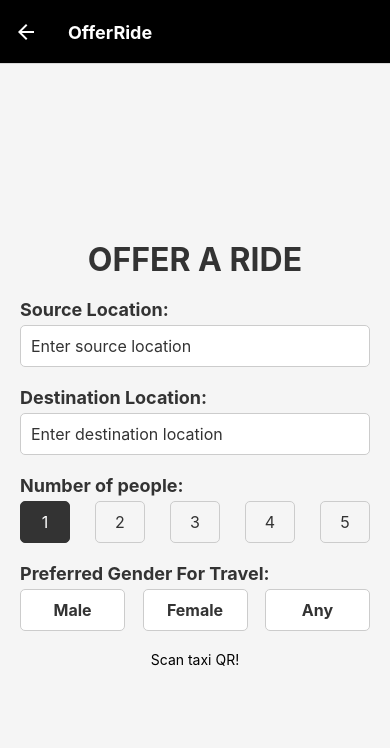
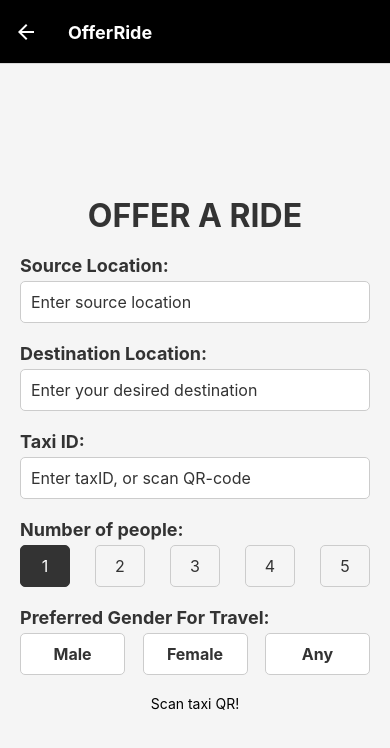
Before and after one commit to Kartik1109/RideShare, a React Native app: screen /OfferRide in a window 390 px wide. Shown: the top 748 px of the page. Built offline with nearby package versions, Linux system fonts and the light colour scheme.

Commit message:
added qr-code camera function

```diff
--- a/App.js
+++ b/App.js
@@ -13,6 +13,7 @@ import AlertPage from './Alert'
 import EditPage from './EditAccountPage';
 import DeletionReasonPage from './DeletionReasonPage';
 import Settings from './settings';
+import QRCode from './QRCode';
 
 
 
@@ -77,6 +78,7 @@ function App() {
         <Stack.Screen name="EditPage" component={EditPage} />
         <Stack.Screen name="DeletionReasonPage" component={DeletionReasonPage} />
         <Stack.Screen name="Settings" component={Settings} />
+        <Stack.Screen name="QRCode" component={QRCode} />
 
 
       </Stack.Navigator>
--- a/ORS.js
+++ b/ORS.js
@@ -1,10 +1,12 @@
 import React, { useState } from 'react';
 import { View, Text, StyleSheet, TextInput, TouchableOpacity } from 'react-native';
 
-const OfferRide = () => {
+const OfferRide = ({ navigation }) => {
   const [source, setSource] = useState('');
   const [destination, setDestination] = useState('');
   const [numPeople, setNumPeople] = useState(1);
+  const [taxiID, settaxiID] = useState('');
+
 
   const handleNumPeopleChange = (value) => {
     setNumPeople(value);
@@ -36,7 +38,16 @@ const OfferRide = () => {
           style={styles.input}
           value={destination}
           onChangeText={setDestination}
-          placeholder="Enter destination location"
+          placeholder="Enter your desired destination"
+        />
+      </View>
+      <View style={styles.inputContainer}>
+        <Text style={styles.label}>Taxi ID:</Text>
+        <TextInput
+          style={styles.input}
+          value={taxiID}
+          onChangeText={settaxiID}
+          placeholder="Enter taxID, or scan QR-code"
         />
       </View>
       <View style={styles.inputContainer}>
@@ -86,7 +97,7 @@ const OfferRide = () => {
           </TouchableOpacity>
         </View>
       </View>
-      <TouchableOpacity onPress={() => navigation.navigate('qr-code')}>
+      <TouchableOpacity onPress={() => navigation.navigate('QRCode')}>
         <Text style={styles.linkText}>Scan taxi QR!</Text>
       </TouchableOpacity>
     </View>
--- /dev/null
+++ b/QRCode.js
@@ -0,0 +1,72 @@
+import React, { useState, useEffect } from 'react';
+import { Text, View, StyleSheet, Button } from 'react-native';
+import { BarCodeScanner } from 'expo-barcode-scanner';
+
+export default function App({ navigation }) {
+    const [hasPermission, setHasPermission] = useState(null);
+    const [scanned, setScanned] = useState(false);
+    const [qrCodeData, setQRCodeData] = useState('');
+
+    useEffect(() => {
+        (async () => {
+            const { status } = await BarCodeScanner.requestPermissionsAsync();
+            setHasPermission(status === 'granted');
+        })();
+    }, []);
+
+    const handleBarCodeScanned = ({ type, data }) => {
+        setScanned(true);
+        setQRCodeData(data);
+        navigation.navigate('OfferRide', { qrCodeData })
+
+    };
+
+    if (hasPermission === null) {
+        return <Text>Requesting for camera permission</Text>;
+    }
+    if (hasPermission === false) {
+        return <Text>No access to camera</Text>;
+    }
+
+    return (
+        <View style={styles.container}>
+            <BarCodeScanner
+                onBarCodeScanned={scanned ? undefined : handleBarCodeScanned}
+                style={StyleSheet.absoluteFillObject}
+            />
+
+            {scanned && (
+                <View style={styles.qrData}>
+                    <Text style={styles.qrText}>QR Code Data:</Text>
+                    <Text style={styles.qrText}>{qrCodeData}</Text>
+                </View>
+            )}
+
+            {!scanned && (
+                <View style={styles.buttonContainer}>
+                    <Button title={'Scan QR Code'} onPress={() => setScanned(false)} />
+                </View>
+            )}
+        </View>
+    );
+}
+
+const styles = StyleSheet.create({
+    container: {
+        flex: 1,
+        flexDirection: 'column',
+        justifyContent: 'center',
+        alignItems: 'center',
+    },
+    buttonContainer: {
+        marginTop: 20,
+        marginBottom: 40,
+    },
+    qrData: {
+        alignItems: 'center',
+    },
+    qrText: {
+        fontSize: 20,
+        margin: 10,
+    },
+});
--- a/SignUp.js
+++ b/SignUp.js
@@ -66,7 +66,7 @@ const SignUp = ({ navigation }) => {
         }
         axios(inserNewUser_config).then(function (res) {
           console.log(JSON.stringify(res));
-          navigation.navigate('Login');
+          navigation.navigate('Main');
         })
       })
       .catch(function (error) {
--- a/package.json
+++ b/package.json
@@ -16,6 +16,7 @@
     "axios": "^1.3.5",
     "expo": "~48.0.9",
     "expo-status-bar": "~1.4.4",
+    "fs": "^0.0.1-security",
     "jimp": "^0.22.7",
     "mongodb": "^5.1.0",
     "mongodb-client-encryption": "^2.7.1",
@@ -24,12 +25,15 @@
     "react": "18.2.0",
     "react-native": "0.71.6",
     "react-native-animatable": "^1.3.3",
+    "react-native-fs": "^2.20.0",
     "react-native-gesture-handler": "^2.9.0",
     "react-native-google-places-autocomplete": "^2.5.1",
     "react-native-picker-select": "^8.0.4",
     "react-native-reanimated": "~2.14.4",
     "react-native-safe-area-context": "^4.5.0",
-    "react-native-screens": "^3.20.0"
+    "react-native-screens": "^3.20.0",
+    "rn-nodeify": "^10.3.0",
+    "expo-barcode-scanner": "~12.3.2"
   },
   "devDependencies": {
     "@babel/core": "^7.20.0"
```
Also changed, not shown: app.json (line endings or trailing spaces), downloads.txt, 1 other file (tests, documents, lock files or other folders).
